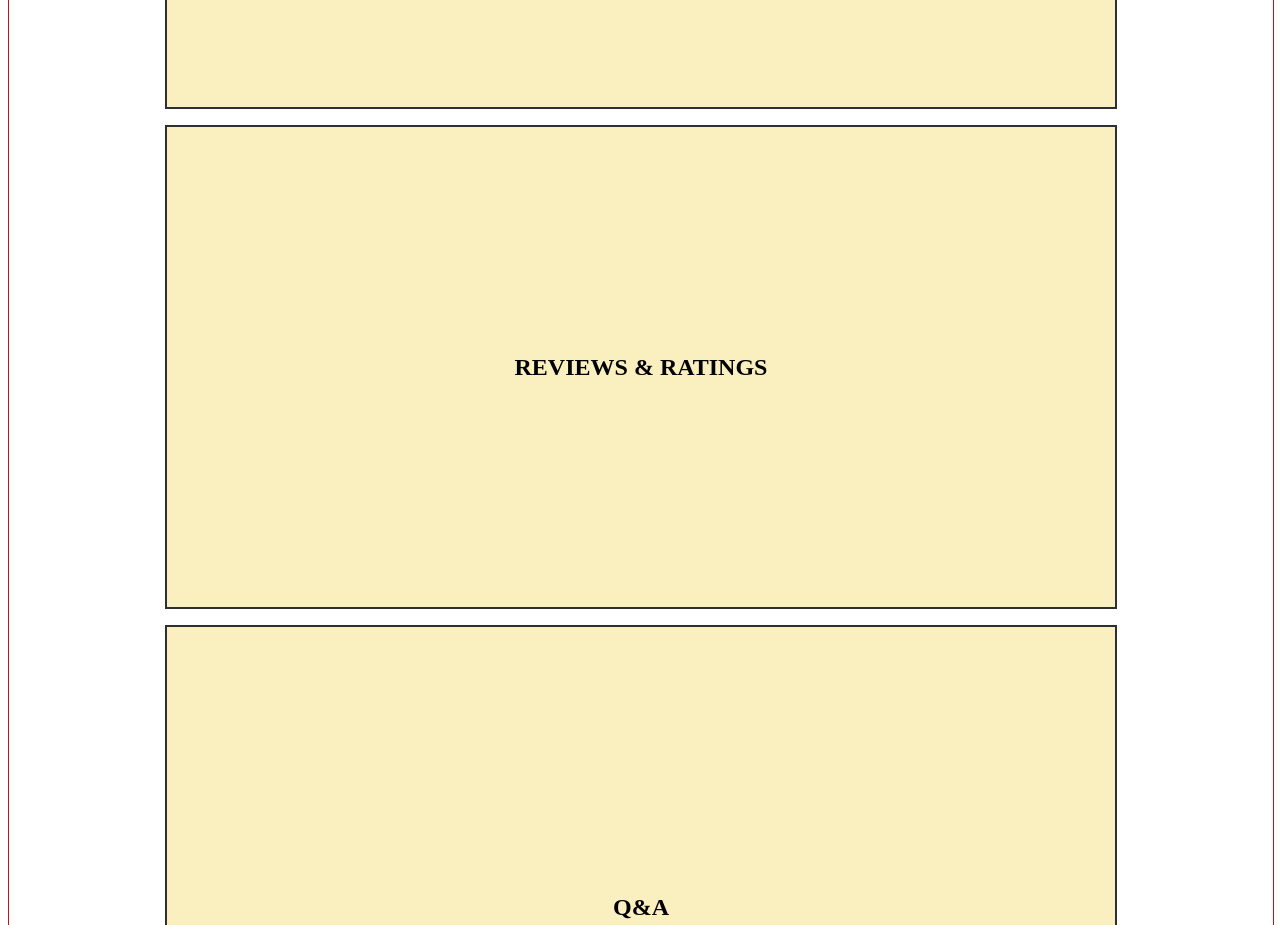
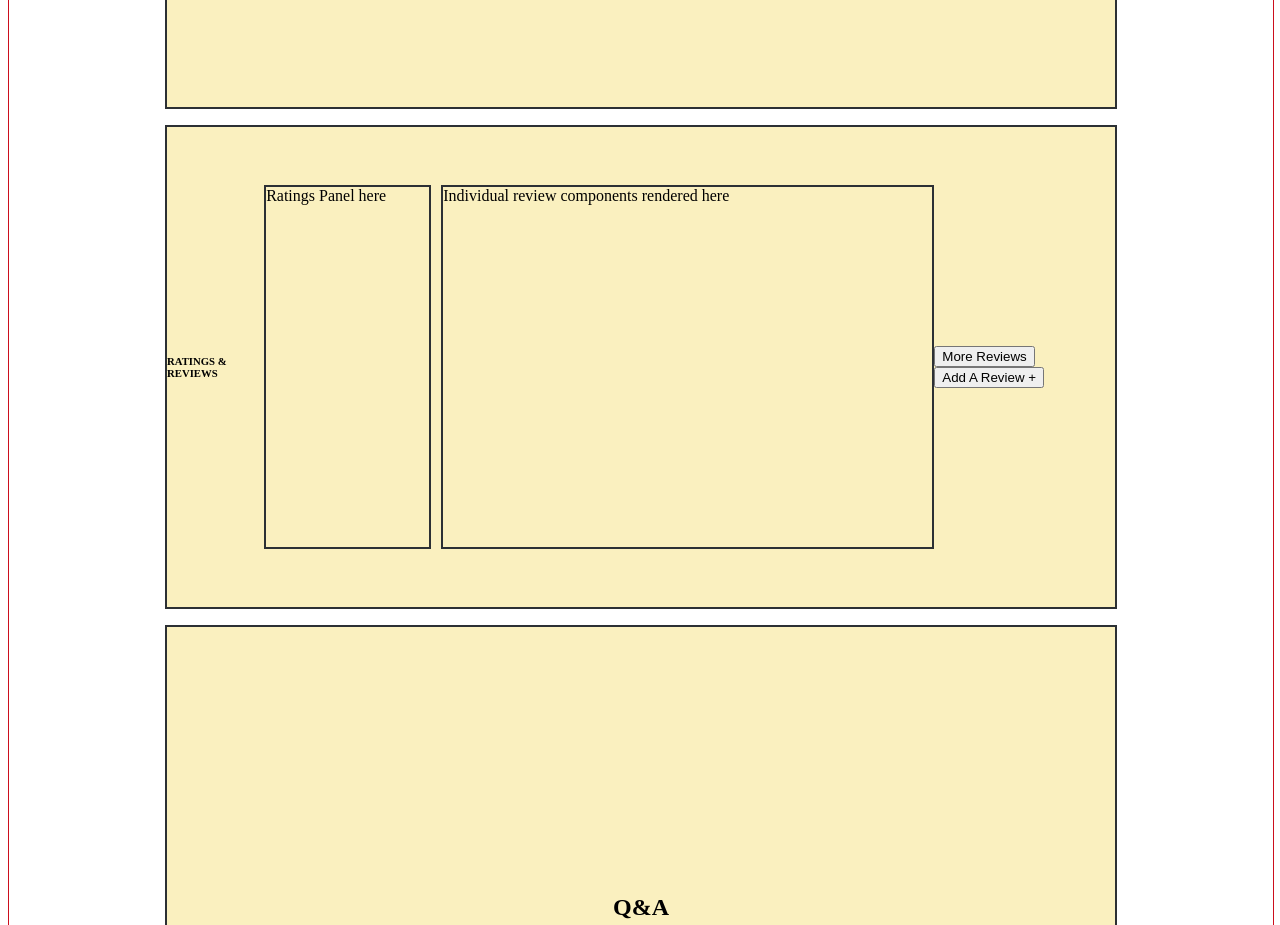
Before and after one commit to Atelier-Innovations/Front-End, a React app: page / in a window 1280 px wide. Shown: the part 1700-2625 px from the top of the page. Built offline with nearby package versions, Linux system fonts and the light colour scheme; the HTML template or start-up script is replaced by a standard one.

Commit message:
started basic component and basic scss styling

```diff
--- a/src/components/App.tsx
+++ b/src/components/App.tsx
@@ -1,5 +1,6 @@
 import React from 'react';
 import { Overview } from './Overview';
+import RatingsReviews from './RatingsReviews';
 
 export const App: React.FC = () => (
   <div className="app">
@@ -11,9 +12,7 @@ export const App: React.FC = () => (
     <section className="widget related-products">
       <h1>RELATED PRODUCTS</h1>
     </section>
-    <section className="widget reviews-ratings">
-      <h1>REVIEWS & RATINGS</h1>
-    </section>
+      < RatingsReviews/>
     <section className="widget q-and-a">
       <h1>Q&A</h1>
     </section>
--- /dev/null
+++ b/src/components/RatingsReviews.tsx
@@ -0,0 +1,34 @@
+import React, { FC } from 'react';
+
+
+interface RatingsReviewsProps {
+
+}
+
+const RatingsReviews: FC<RatingsReviewsProps> = (props) => {
+
+
+  return (
+    <div className="widget reviews-ratings">
+      <h6>RATINGS & REVIEWS</h6>
+      <div className="ratings-panel">
+        Ratings Panel here
+      </div>
+
+      <div className="review-list">
+        Individual review components rendered here<br/>
+
+
+
+      </div><br/>
+
+      <div className="button-panel">
+        <button>More Reviews</button>
+        <button>Add A Review +</button>
+      </div>
+
+    </div>
+  )
+}
+
+export default RatingsReviews;
--- a/src/styles/main.scss
+++ b/src/styles/main.scss
@@ -47,6 +47,30 @@ nav {
 
 .reviews-ratings {
   height: 30rem;
+  display:flex;
+  flex-direction: row;
+
+
+
+  .ratings-panel {
+    display: flex;
+    border: 2px solid $text;
+    width: 20%;
+    height: 75%;
+    margin-right: 10px
+  }
+
+  .review-list {
+    display:flex;
+    height: 75%;
+    width: 60%;
+    border: 2px solid $text;
+  }
+
+  h2 {
+    position: relative;
+  }
+
 }
 
 .q-and-a {
```
